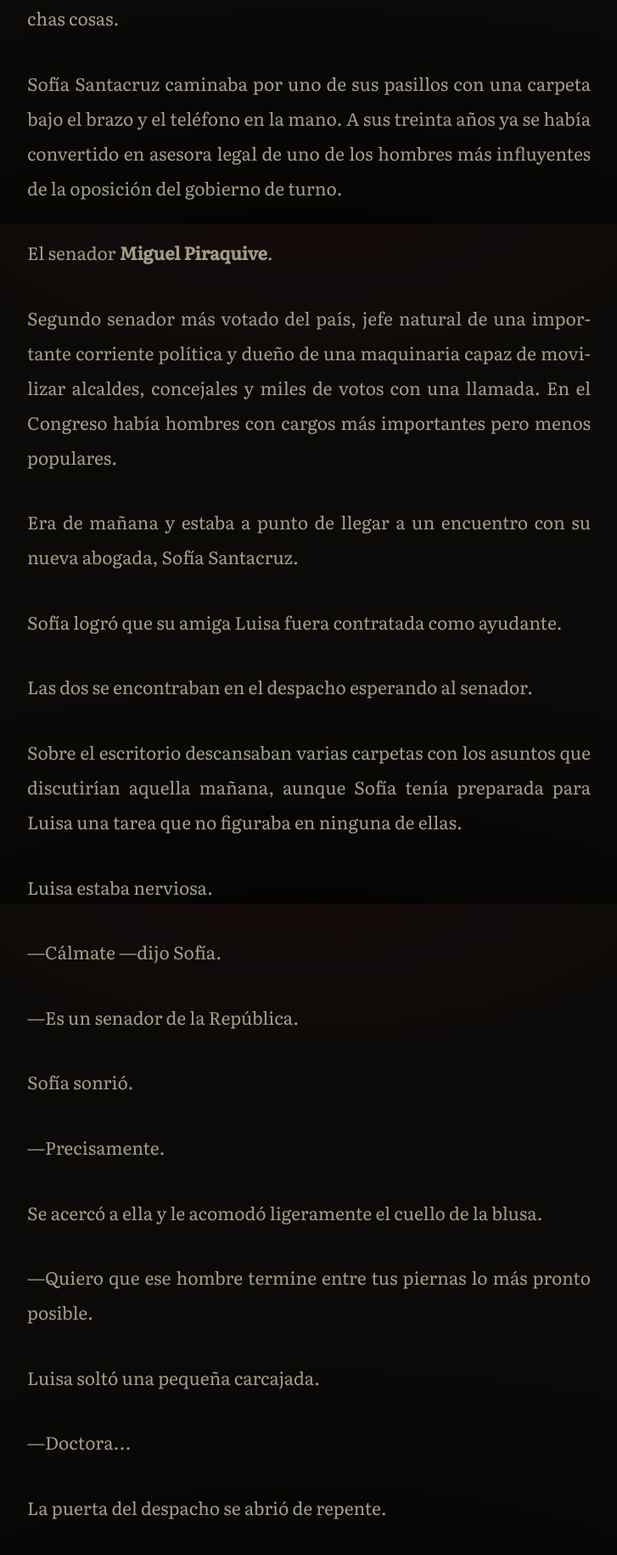
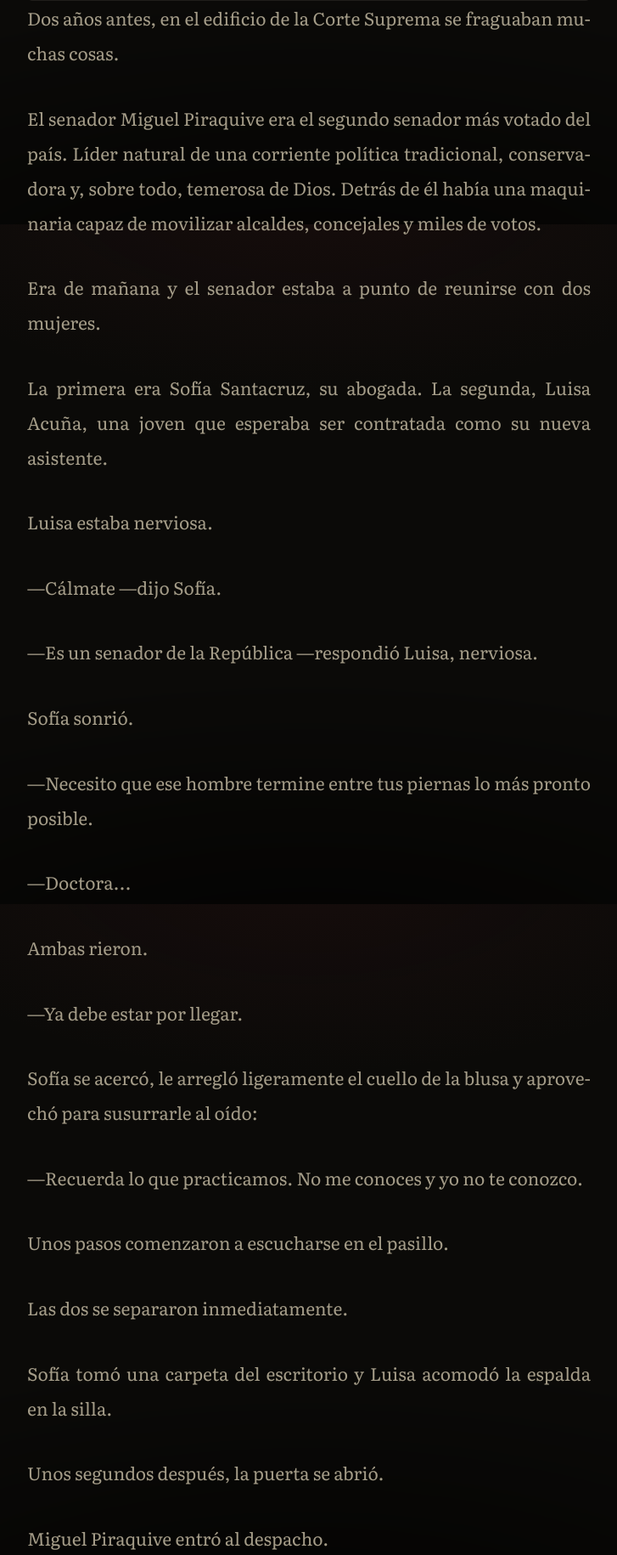
Before and after one commit to WMARBAR/B_DE_BLOG, a Flask app: page /H_Scammers_I in a window 1280 px wide. Shown: the part 2936-4766 px from the top of the page at 85% size, without its empty margins (276-1003 px from the left). Run offline with Flask 3, Linux system fonts and the light colour scheme; data that the repository does not hold is empty; some libraries are stand-ins or nearby versions.

Commit message:
Mejora scammers cap 1

```diff
--- a/templates/H_Scammers_I.html
+++ b/templates/H_Scammers_I.html
@@ -29,8 +29,7 @@
 
         <p>La prisión era dura. Sobre todo a la hora del almuerzo.</p>
 
-        <p>Sofía Santacruz venía de la clase alta. Era abogada, tenía una maestría en Derecho Penal y una colección de títulos que costaban casi tanto como su estilo de vida. Estaba acostumbrada a los buenos restaurantes. Era una mujer brillante. Elegante. Acostumbrada a conseguir exactamente lo que quería.</p>
-
+        <p>Sofía Santacruz era una abogada de prestigio. Tenía una maestría en Derecho Penal y una colección de títulos que respaldaban una carrera construida con inteligencia y ambición. Estaba acostumbrada a los buenos restaurantes, a los buenos tratos y a que su nombre abriera puertas. Era brillante. Elegante. Y, sobre todo, estaba acostumbrada a conseguir exactamente lo que quería.</p>
         <p>Ahora estaba sentada, con la mirada perdida, frente a una bandeja de plástico con dos galletas duras, un arroz espeso y sin sal, y un pedazo de una supuesta carne.</p>
 
         <p>Sofía clavó el tenedor en la carne.</p>
@@ -65,7 +64,6 @@
 
         <p>Entonces lloró con más fuerza, pues ahí comprendió realmente lo que significaba perder quince años de su vida.</p>
 
-
         <div class="image-container">
         <img
             src="{{ url_for('static', filename='Scammers_I_i.png') }}"
@@ -75,49 +73,123 @@
         </div>
 
 
+
+
+
         <p>Dos años antes, en el edificio de la Corte Suprema se fraguaban muchas cosas.</p>
 
-        <p>Sofía Santacruz caminaba por uno de sus pasillos con una carpeta bajo el brazo y el teléfono en la mano. A sus treinta años ya se había convertido en asesora legal de uno de los hombres más influyentes de la oposición del gobierno de turno.</p>
+        <p>El senador Miguel Piraquive era el segundo senador más votado del país. Líder natural de una corriente política tradicional, conservadora y, sobre todo, temerosa de Dios. Detrás de él había una maquinaria capaz de movilizar alcaldes, concejales y miles de votos.</p>
 
-        <p>El senador <strong>Miguel Piraquive</strong>.</p>
+        <p>Era de mañana y el senador estaba a punto de reunirse con dos mujeres.</p>
 
-        <p>Segundo senador más votado del país, jefe natural de una importante corriente política y dueño de una maquinaria capaz de movilizar alcaldes, concejales y miles de votos con una llamada. En el Congreso había hombres con cargos más importantes pero menos populares.</p>
-
-        <p>Era de mañana y estaba a punto de llegar a un encuentro con su nueva abogada, Sofía Santacruz.</p>
-
-        <p>Sofía logró que su amiga Luisa fuera contratada como ayudante.</p>
-
-        <p>Las dos se encontraban en el despacho esperando al senador.</p>
-
-        <p>Sobre el escritorio descansaban varias carpetas con los asuntos que discutirían aquella mañana, aunque Sofía tenía preparada para Luisa una tarea que no figuraba en ninguna de ellas.</p>
+        <p>La primera era Sofía Santacruz, su abogada. La segunda, Luisa Acuña, una joven que esperaba ser contratada como su nueva asistente.</p>
 
         <p>Luisa estaba nerviosa.</p>
 
         <p>—Cálmate —dijo Sofía.</p>
 
-        <p>—Es un senador de la República.</p>
+        <p>—Es un senador de la República —respondió Luisa, nerviosa.</p>
 
         <p>Sofía sonrió.</p>
 
-        <p>—Precisamente.</p>
-
-        <p>Se acercó a ella y le acomodó ligeramente el cuello de la blusa.</p>
-
-        <p>—Quiero que ese hombre termine entre tus piernas lo más pronto posible.</p>
-
-        <p>Luisa soltó una pequeña carcajada.</p>
+        <p>—Necesito que ese hombre termine entre tus piernas lo más pronto posible.</p>
 
         <p>—Doctora...</p>
 
-        <p>La puerta del despacho se abrió de repente.</p>
+        <p>Ambas rieron.</p>
 
-        <p>El senador entró acompañado por uno de sus hombres.</p>
+        <p>—Ya debe estar por llegar.</p>
 
-        <p>—¡Doctora Santacruz! —saludó con entusiasmo.</p>
+        <p>Sofía se acercó, le arregló ligeramente el cuello de la blusa y aprovechó para susurrarle al oído:</p>
 
-        <p>Sofía se levantó de su silla.</p>
+        <p>—Recuerda lo que practicamos. No me conoces y yo no te conozco.</p>
 
-        <p>El senador se acercó y la saludó con un beso en la mejilla. Después hizo lo mismo con Luisa.</p>
+        <p>Unos pasos comenzaron a escucharse en el pasillo.</p>
+
+        <p>Las dos se separaron inmediatamente.</p>
+
+        <p>Sofía tomó una carpeta del escritorio y Luisa acomodó la espalda en la silla.</p>
+
+        <p>Unos segundos después, la puerta se abrió.</p>
+
+        <p>Miguel Piraquive entró al despacho.</p>
+
+        <p>Sofía adoptó inmediatamente su expresión profesional.</p>
+
+        <p>—Aquí está, senador. Nuestra última candidata. Estuve entrevistándola mientras usted llegaba.</p>
+
+        <p>Piraquive dirigió la mirada hacia Luisa.</p>
+
+        <p>Ella se levantó y extendió la mano.</p>
+
+        <p>—Luisa Acuña.</p>
+
+        <p>El senador ignoró la mano y, con la familiaridad de quien estaba acostumbrado a saludar así, se acercó y le dio un beso en la mejilla.</p>
+
+        <p>La entrevista continuó con naturalidad.</p>
+
+        <p>Piraquive quiso saber dónde vivía, cómo se había enterado de la vacante y qué experiencia laboral tenía. Luisa respondió con tranquilidad. Sofía también intervino de vez en cuando con preguntas más formales como referencias laborales y disponibilidad.</p>
+
+        <p>Luisa se presentó como una mujer sencilla, responsable y, sobre todo, temerosa de Dios, que todavía vivía con sus padres.</p>
+
+        <p>Piraquive pareció interesado en aquella mujer que se mostraba tan honesta.</p>
+
+        <p>—¿Lee la Biblia? —preguntó de repente.</p>
+
+        <p>—Claro, señor. De hecho, siempre la traigo conmigo.</p>
+
+        <p>Luisa sacó una pequeña Biblia de su bolso. Entre sus páginas sobresalía una cinta roja.</p>
+
+        <p>Piraquive la tomó con curiosidad. Tiró suavemente de la cinta y dejó que la Biblia se abriera justo en la página marcada.</p>
+
+        <p>—El Evangelio de Mateo —dijo.</p>
+
+        <p>—Sí. Ya casi lo termino.</p>
+
+        <p>—¿Cuál es su parábola favorita?</p>
+
+        <p>Luisa pensó unos segundos.</p>
+
+        <p>—Bueno, de toda la sabiduría del buen Jesús, siempre me ha gustado la del día de la siega. Es aterradora, pero esperanzadora a la vez.</p>
+
+        <p>El pastor Piraquive sonrió.</p>
+
+        <p>—También es una de mis favoritas. ¿Qué religión practica?</p>
+
+        <p>—Mi familia es católica y crecí así, pero hace un tiempo renuncié. Ahora estoy asistiendo a una iglesia de avivamiento.</p>
+
+        <p>—Interesante —dijo Piraquive, asintiendo lentamente—. Si tiene la oportunidad, la espero algún día en la nuestra.</p>
+
+        <p>—Será un gusto, senador.</p>
+
+        <p>Piraquive cerró la Biblia, pero no se la devolvió todavía.</p>
+
+        <p>—Si no es mucha indiscreción, ¿puedo preguntarle por qué cambió de religión?</p>
+
+        <p>—Bueno, verá... desde lo que pasó con los niños comencé a tener mis dudas.</p>
+
+        <p>Piraquive negó lentamente con la cabeza.</p>
+
+        <p>—Ay, ay, ay, señorita Luisa... El diablo sabe esconderse hasta en el rincón más invisible de este mundo. Pero me alegra que aquello no la haya alejado de Dios.</p>
+
+        <p>Piraquive sonrió, complacido, y le devolvió la Biblia.</p>
+
+        <p>La entrevista terminó poco después.</p>
+
+        <p>Luisa se despidió con mucha cortesía de ambos y salió del despacho.</p>
+
+        <p>Piraquive esperó a que la puerta se cerrara.</p>
+
+        <p>Sofía permaneció sentada, como si todavía estuviera esperando su decisión.</p>
+
+        <p>El senador no necesitó pensarlo demasiado.</p>
+
+        <p>—Doctora Sofía, prepare los documentos. La quiero a ella.</p>
+
+
+
+
+
 
         <p class="story-author">Ing. Wilson Felipe Martínez Barrantes.</p>
 
```
